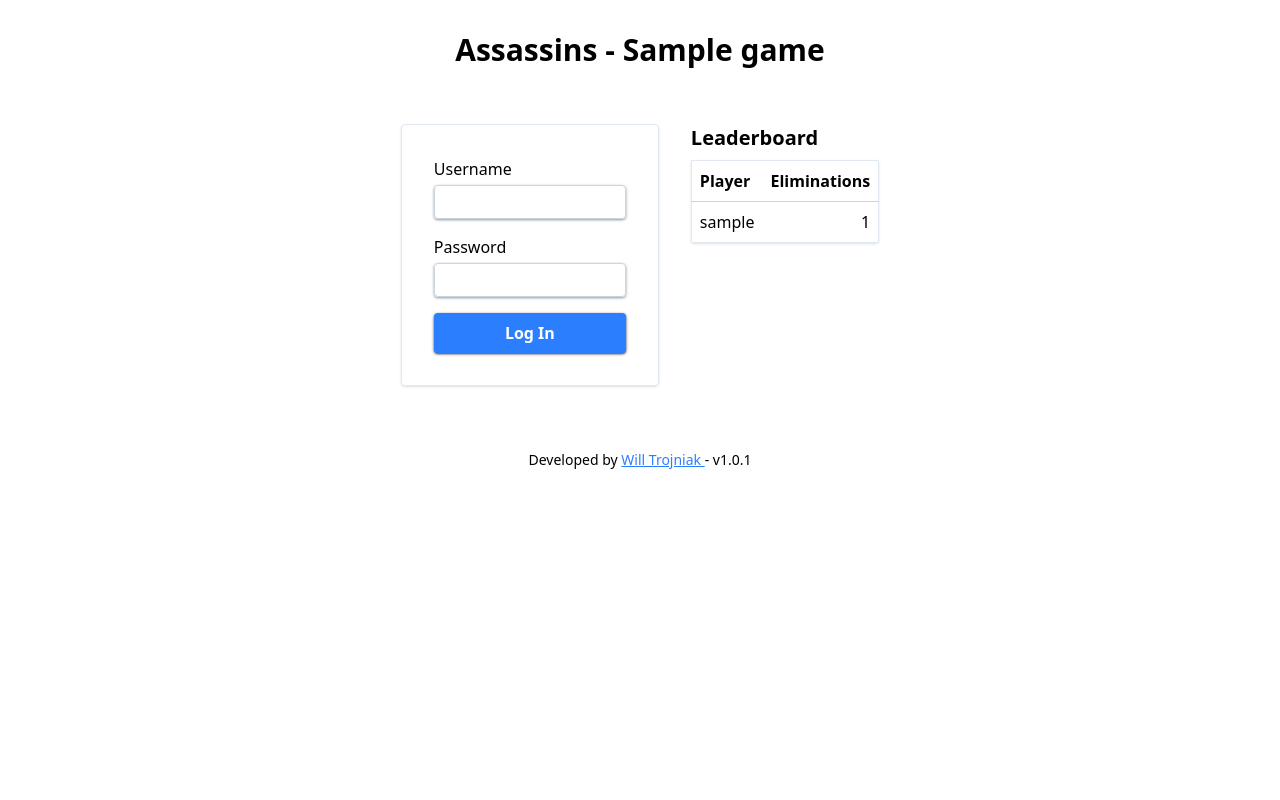
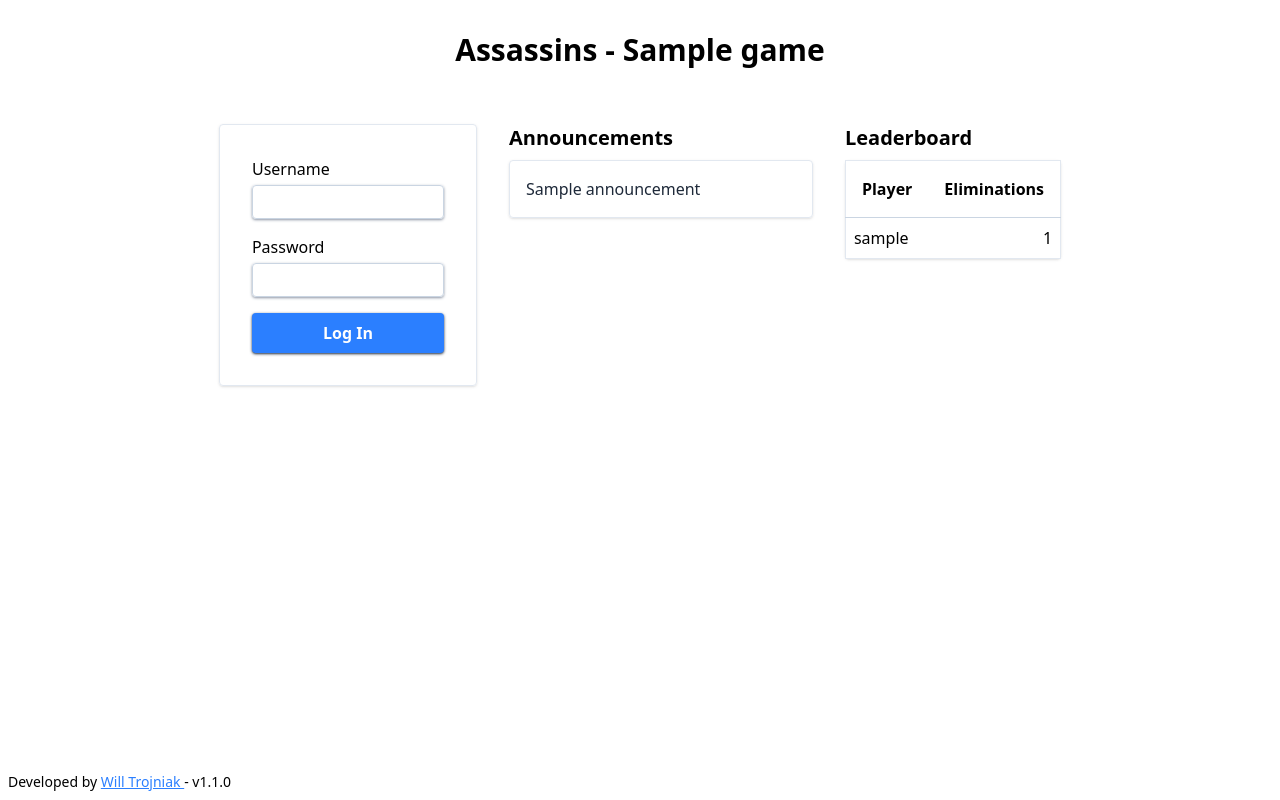
Before and after one commit to willtrojniak/assassins, a Flask app: template templates/game.html in a window 1280 px wide. Run offline with Flask 3, Linux system fonts and the light colour scheme; the template is opened without the code that fills it: most values are stand-ins (such as "Sample title", 1, 10 or a date in 2020).

Commit message:
feat: ✨ add customizable per-game announcement

```diff
--- a/db.py
+++ b/db.py
@@ -1,3 +1,4 @@
+from os import stat_result
 import sqlite3
 import uuid
 from flask import Flask, current_app, g
@@ -63,7 +64,8 @@ def get_games() -> list[typedefs.Game]:
                 id=uuid.UUID(bytes=row["uuid"]),
                 name=row["name"],
                 owner=row["owner_id"],
-                started=row["started"]))
+                started=row["started"],
+                announcement=row["announcement"]))
     except sqlite3.Error as e:
         print(e)
     except Exception as e:
@@ -78,7 +80,12 @@ def get_game_by_id(id: uuid.UUID) -> typedefs.Game | None:
         cursor = db.execute("""SELECT * FROM games WHERE uuid = ?""",
                    (id.bytes,))
         row = cursor.fetchone()
-        return typedefs.Game(uuid.UUID(bytes=row["uuid"]), row["name"], row["owner_id"], row["started"])
+        return typedefs.Game(
+            id=uuid.UUID(bytes=row["uuid"]),
+            name=row["name"],
+            owner=row["owner_id"],
+            started=row["started"],
+            announcement=row["announcement"])
     except Exception as e:
         print(e)
     return None
@@ -95,6 +102,17 @@ def set_game_owner(game_id: uuid.UUID, user_id: int, overwrite: bool = False) ->
         db.rollback()
     return True
 
+def set_game_announcement(game_id: uuid.UUID, msg: str | None) -> bool:
+    db = get_db()
+    try:
+        db.execute("""UPDATE games SET announcement = ?
+                    WHERE uuid = ?""",
+                   (msg, game_id.bytes))
+        db.commit()
+    except sqlite3.Error as e:
+        print(e)
+        db.rollback()
+    return True
 
 
 def create_user(game_id: uuid.UUID, username: str, password_hash: bytes) -> bool:
--- a/schema.sql
+++ b/schema.sql
@@ -6,6 +6,7 @@ CREATE TABLE games (
   name TEXT NOT NULL,
   owner_id INTEGER,
   started INTEGER NOT NULL DEFAULT 0,
+  announcement TEXT,
 
   FOREIGN KEY(owner_id) REFERENCES users(id) ON DELETE SET NULL,
   FOREIGN KEY(uuid, owner_id) REFERENCES users(game_id, id)
--- a/static/css/output.css
+++ b/static/css/output.css
@@ -218,6 +218,12 @@
   .static {
     position: static;
   }
+  .bottom-2 {
+    bottom: calc(var(--spacing) * 2);
+  }
+  .left-2 {
+    left: calc(var(--spacing) * 2);
+  }
   .m-auto {
     margin: auto;
   }
@@ -287,14 +293,38 @@
   .w-48 {
     width: calc(var(--spacing) * 48);
   }
+  .w-72 {
+    width: calc(var(--spacing) * 72);
+  }
+  .w-76 {
+    width: calc(var(--spacing) * 76);
+  }
+  .w-80 {
+    width: calc(var(--spacing) * 80);
+  }
   .w-fit {
     width: fit-content;
+  }
+  .w-full {
+    width: 100%;
+  }
+  .max-w-48 {
+    max-width: calc(var(--spacing) * 48);
+  }
+  .max-w-80 {
+    max-width: calc(var(--spacing) * 80);
   }
   .border-collapse {
     border-collapse: collapse;
   }
   .resize {
     resize: both;
+  }
+  .list-decimal {
+    list-style-type: decimal;
+  }
+  .list-disc {
+    list-style-type: disc;
   }
   .grid-cols-1 {
     grid-template-columns: repeat(1, minmax(0, 1fr));
@@ -462,6 +492,9 @@
   .pl-0\.5 {
     padding-left: calc(var(--spacing) * 0.5);
   }
+  .pl-2 {
+    padding-left: calc(var(--spacing) * 2);
+  }
   .text-center {
     text-align: center;
   }
@@ -506,8 +539,17 @@
   .wrap-normal {
     overflow-wrap: normal;
   }
+  .whitespace-pre-line {
+    white-space: pre-line;
+  }
   .text-blue-500 {
     color: var(--color-blue-500);
+  }
+  .text-gray-400 {
+    color: var(--color-gray-400);
+  }
+  .text-gray-600 {
+    color: var(--color-gray-600);
   }
   .text-gray-800 {
     color: var(--color-gray-800);
--- a/templates/footer.html
+++ b/templates/footer.html
@@ -1,4 +1,4 @@
-<footer class="text-sm text-center">
+<footer class="text-sm text-center fixed bottom-2 left-2">
   Developed by <a href="https://willtrojniak.com" class="underline text-blue-500"> Will Trojniak </a>
-  - v1.0.1
+  - v1.1.0
 </footer>
--- a/templates/game.html
+++ b/templates/game.html
@@ -57,13 +57,32 @@
       {% endwith %}
     </form>
     <div>
+      <h2 class="font-bold text-xl mb-2">Announcements</h2>
+      <div class="border border-slate-200 shadow p-4 rounded w-76 text-gray-800">
+        {% if game.announcement %}
+        <p class="whitespace-pre-line">{{ game.announcement }}</p>
+        {% else %}
+        <i class="text-sm text-gray-600">There are no announcements at this time</i>
+        {% endif %}
+        {% if user and user.id == game.owner %}
+        <form class="mt-2" action="{{url_for('game.set_announcement_handler', game_id_param=id)}}" method="post">
+          <textarea rows="3" name="msg"
+            class="border border-slate-300 p-1 mb-4 shadow shadow-gray-400 rounded w-full focus:outline-none"></textarea>
+          <button type="submit"
+            class="shadow shadow-gray-700 bg-blue-500 font-bold text-white p-2 duration-100 hover:cursor-pointer hover:bg-blue-700 rounded">
+            Update </button>
+        </form>
+        {% endif %}
+      </div>
+    </div>
+    <div>
       <h2 class="font-bold text-xl mb-2">Leaderboard</h2>
       <table class="border border-slate-200 shadow rounded">
         <thead class="text-left border-b-slate-300 border-b">
-          <th class="p-2">Player</th>
-          <th class="p-2">Eliminations</th>
+          <th class="p-4">Player</th>
+          <th class="p-4">Eliminations</th>
           {% if user.id == game.owner %}
-          <th class="p-2">Actions</th>
+          <th class="p-4">Actions</th>
           {% endif %}
         </thead>
         <tbody>
--- a/typedefs.py
+++ b/typedefs.py
@@ -2,11 +2,12 @@ import uuid
 
 
 class Game:
-    def __init__(self, id: uuid.UUID, name: str, owner: int | None, started: bool) -> None:
+    def __init__(self, id: uuid.UUID, name: str, owner: int | None, started: bool, announcement: str | None) -> None:
         self.id = id
         self.name = name
         self.owner = owner
         self.started = started
+        self.announcement = announcement
 
 class User:
     def __init__(self, id: int, username: str, password_hash: bytes, target_user_id: int | None, eliminated: bool, elimination_count: int) -> None:
```
Also changed, not shown: game.py (+27 -0 lines).
